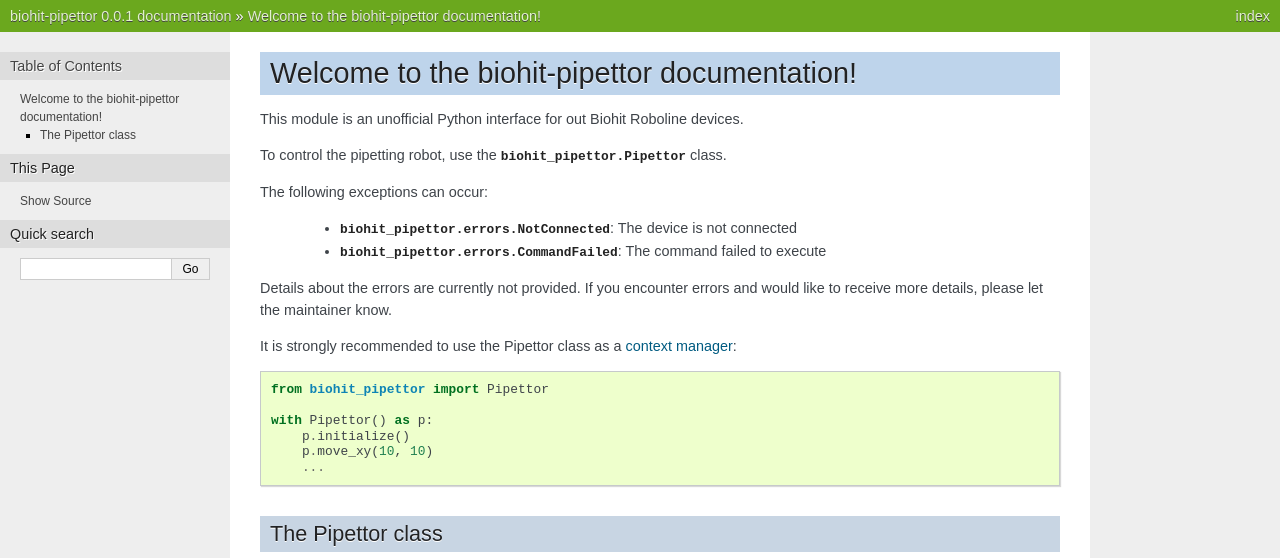
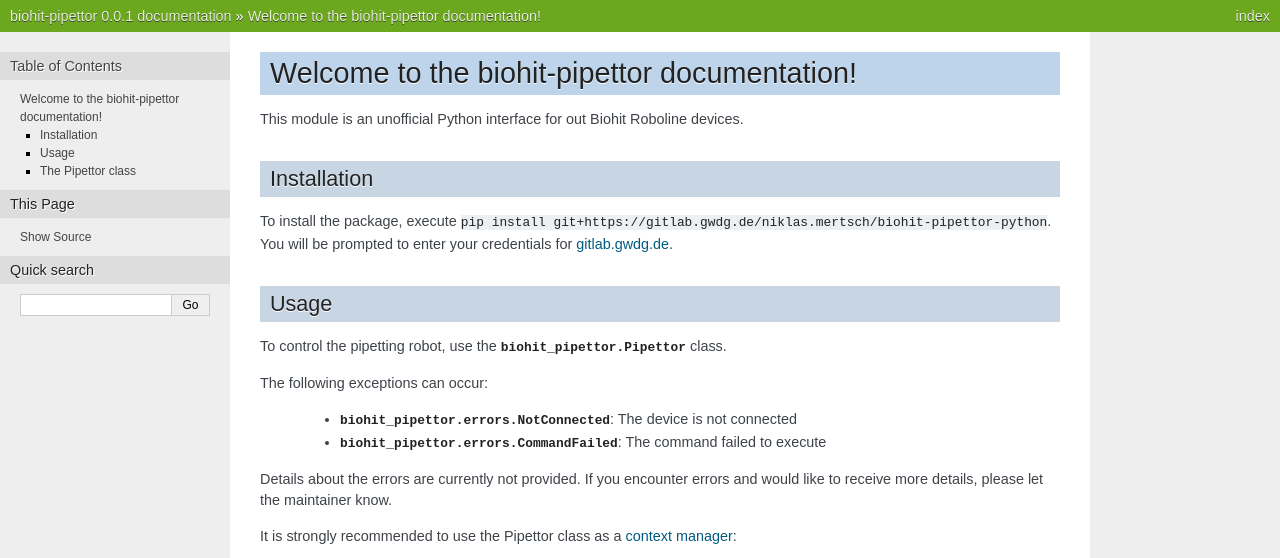
Before and after one commit to smartlab-network/open-biohit, a Sphinx documentation site: the page built from docs/index.rst, in a window 1280 px wide, cut to the strip 0-558 px from the top of the page. Built offline with Sphinx 7.4.7, drawn with Linux system fonts in a browser that asks for light colours; the version number is read from the project's files by our own code.

Commit message:
Docs: Add installation instructions

```diff
--- a/docs/index.rst
+++ b/docs/index.rst
@@ -5,6 +5,15 @@ Welcome to the biohit-pipettor documentation!
    :maxdepth: 2
 
 This module is an unofficial Python interface for out Biohit Roboline devices.
+
+Installation
+------------
+
+To install the package, execute ``pip install git+https://gitlab.gwdg.de/niklas.mertsch/biohit-pipettor-python``.
+You will be prompted to enter your credentials for `gitlab.gwdg.de <https://gitlab.gwdg.de>`_.
+
+Usage
+-----
 
 To control the pipetting robot, use the :py:class:`biohit_pipettor.Pipettor` class.
 
```
